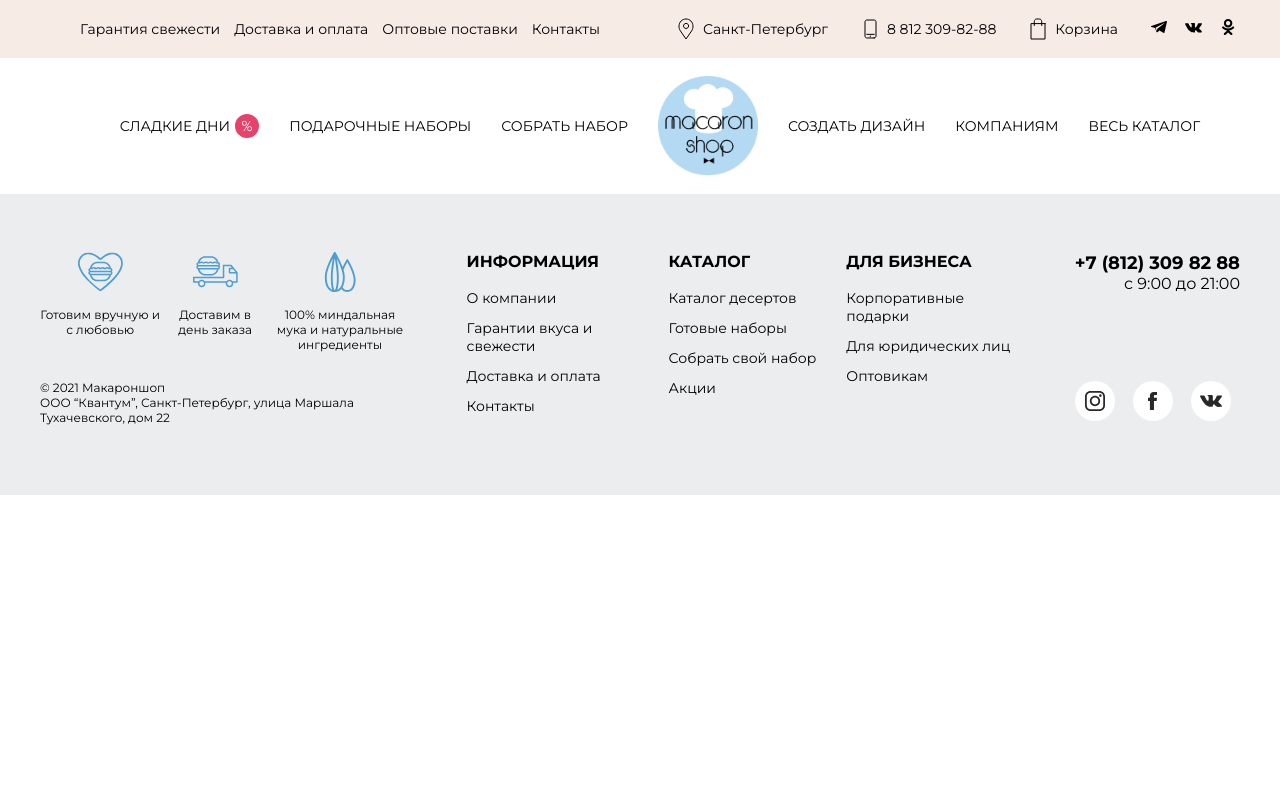
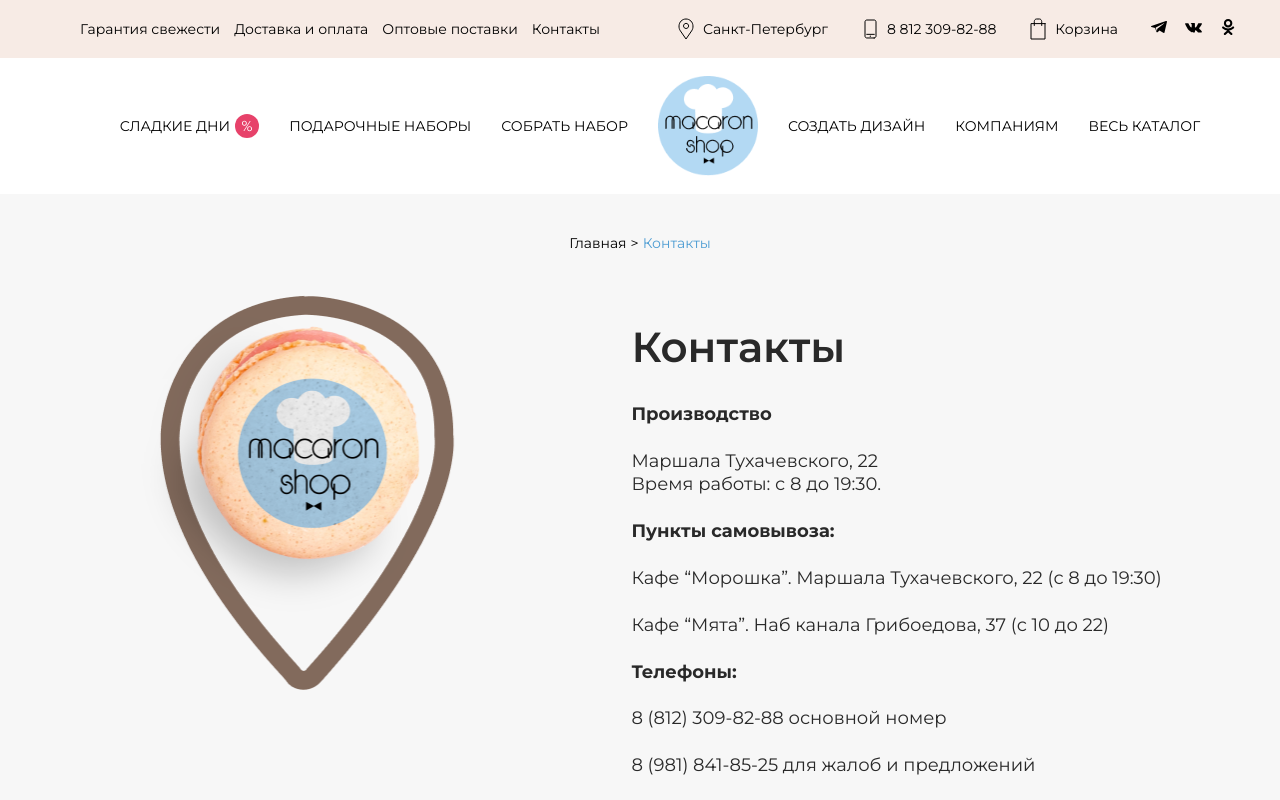
Before and after one commit to ITboo/next-macaron, a Next.js app: page /pages/contacts in a window 1280 px wide. Shown: the top 800 px of the page. Built offline with nearby package versions, Linux system fonts and the light colour scheme.

Commit message:
feat: create markup and styles for contacts

```diff
--- a/src/app/pages/contacts/page.module.css
+++ b/src/app/pages/contacts/page.module.css
@@ -0,0 +1,40 @@
+.contacts_wrapper{
+    background-color: #f7f7f7;;
+}
+
+.breadcrumbs {
+    display: flex;
+    justify-content: center;
+    gap: 4px;
+    font-size: 14px;
+    font-weight: 400;
+    line-height: 17.05px;
+    text-align: center;
+    padding: 41px 0 22px 0;
+}
+
+.span_contacts {
+    color: #4E9DD3;
+}
+
+.contacts_container {
+    display: flex;
+    justify-content: center;
+    gap: 134px;
+}
+
+.contacts_title {
+font-weight: 600;
+font-size: 42px;
+color: #292929;
+margin-bottom: 30px;
+margin-top: 47px;
+}
+
+.contacts_info {
+font-weight: 400;
+font-size: 18px;
+line-height: 130%;
+color: #292929;
+margin-bottom: 82px;
+}
--- a/src/app/pages/contacts/page.tsx
+++ b/src/app/pages/contacts/page.tsx
@@ -1,11 +1,59 @@
-//import styles from './page.module.css';
+import styles from './page.module.css';
+import Image from 'next/image';
+import Link from 'next/link';
 
 import Container from '@/app/components/Container';
 
 const Contacts = () => {
   return (
     <section>
-      <Container></Container>
+      <div className={styles.contacts_wrapper}>
+        <Container>
+          <nav className={styles.breadcrumbs}>
+            <a href='/'>Главная</a> &gt; <span className={styles.span_contacts}>Контакты</span>
+          </nav>
+          <div className={styles.contacts_container}>
+            <div className={styles.image_contacts}>
+            <Image src='/contacts_img.png' alt='Contacts' width={379} height={434} />
+            </div>
+            <div className={styles.contacts_content}>
+              <h2 className={styles.contacts_title}>Контакты</h2>
+              <p className={styles.contacts_info}>
+              <b>Производство</b>
+              <br />
+              <br />
+              Маршала Тухачевского, 22
+              <br />
+              Время работы: с 8 до 19:30.
+              <br />
+              <br />
+              <b>Пункты самовывоза:</b>
+              <br />
+              <br />
+              Кафе “Морошка”. Маршала Тухачевского, 22
+              (с 8 до 19:30)
+              <br />
+              <br />
+              Кафе “Мята”. Наб канала Грибоедова, 37
+              (с 10 до 22)
+              <br />
+              <br />
+              <b>Телефоны:</b>
+              <br />
+              <br />
+              <a href="tel:+78123098288" style={{ color: '#292929', textDecoration: 'none' }}>
+              8 (812) 309-82-88 основной номер
+              </a>
+              <br />
+              <br />
+              <a href="tel:+79818418525" style={{ color: '#292929', textDecoration: 'none' }}>
+              8 (981) 841-85-25 для жалоб и предложений
+              </a>
+              </p>
+            </div>
+          </div>
+        </Container>
+      </div>
     </section>
   );
 };
```
Also changed, not shown: public/contacts_img.png (added).
